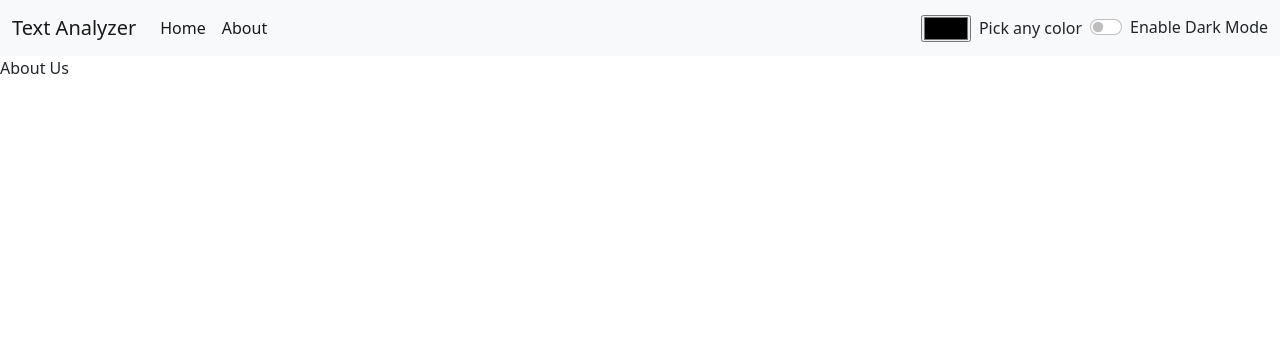
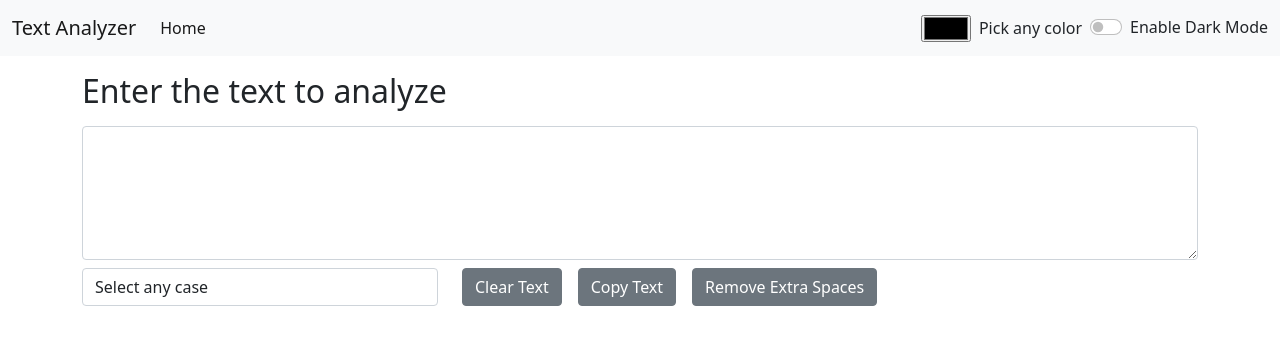
Before and after one commit to shruti49/text-analyzer, a React (Create React App) app: page /about in a window 1280 px wide. Shown: the top 344 px of the page. Built offline with nearby package versions, Linux system fonts and the light colour scheme.

Commit message:
changed the name of project

```diff
--- a/package.json
+++ b/package.json
@@ -1,5 +1,6 @@
 {
-  "name": "todo-list",
+  "name": "text-analyzer",
+  "homepage": "https://shruti49.github.io/text-analyzer",
   "version": "0.1.0",
   "private": true,
   "dependencies": {
@@ -7,6 +8,7 @@
     "@testing-library/react": "^11.2.7",
     "@testing-library/user-event": "^12.8.3",
     "bootstrap": "^5.1.0",
+    "gh-pages": "^3.2.3",
     "react": "^17.0.2",
     "react-dom": "^17.0.2",
     "react-form-hook": "^0.0.1",
@@ -18,6 +20,8 @@
   },
   "scripts": {
     "start": "react-scripts start",
+    "predeploy": "npm run build",
+    "deploy": "gh-pages -d build",
     "build": "react-scripts build",
     "test": "react-scripts test",
     "eject": "react-scripts eject"
--- a/src/App.js
+++ b/src/App.js
@@ -1,9 +1,9 @@
 import React, { useState } from "react";
-import { About } from "./MyComponents/About";
+// import { About } from "./MyComponents/About";
 import { Home } from "./MyComponents/Home";
 import { Navbar } from "./MyComponents/Navbar";
 import { Alert } from "./MyComponents/Alert";
-import { BrowserRouter as Router, Route, Switch, Link } from "react-router-dom";
+// import { BrowserRouter as Router, Route, Switch} from "react-router-dom";
 
 function App() {
 	const [mode, setMode] = useState("Light"); //whether dark mode is enabled or not
@@ -43,7 +43,8 @@ function App() {
 	};
 
 	return (
-		<Router>
+		<>
+	{/* <Router> */}
 			<Navbar
 				title="Text Analyzer"
 				togglMode={modeToggler}
@@ -52,15 +53,16 @@ function App() {
 				color={color}
 			/>
 			<Alert alert={alert} />
-			<Switch>
-				<Route exact path="/">
+			{/* <Switch>
+				<Route exact path="/"> */}
 					<Home mode={mode} showAlert={showAlert} />
-				</Route>
-				<Route path="/about">
-					<About />
-				</Route>
+				{/* </Route>
+				 <Route path="/about">
+				 	<About />
+				 </Route>
 			</Switch>
-		</Router>
+		</Router> */}
+			</>
 	);
 }
 
--- a/src/MyComponents/About.js
+++ b/src/MyComponents/About.js
@@ -1,5 +1,5 @@
-import React from "react";
+// import React from "react";
 
-export const About = () => {
-	return <div>About Us</div>;
-}
+// export const About = () => {
+// 	return <div>About Us</div>;
+// }
--- a/src/MyComponents/Navbar.js
+++ b/src/MyComponents/Navbar.js
@@ -1,5 +1,5 @@
 import React from "react";
-import { Link } from "react-router-dom";
+// import { Link } from "react-router-dom";
 
 export const Navbar = (props) => {
 	return (
@@ -7,9 +7,9 @@ export const Navbar = (props) => {
 			className={`navbar navbar-expand-lg navbar-${props.mode.toLowerCase()} bg-${props.mode.toLowerCase()}`}
 		>
 			<div className="container-fluid">
-				<Link className="navbar-brand" to="/">
+				<a className="navbar-brand" href="/">
 					{props.title}
-				</Link>
+				</a>
 				<button
 					className="navbar-toggler"
 					type="button"
@@ -24,18 +24,18 @@ export const Navbar = (props) => {
 				<div className="collapse navbar-collapse" id="navbarNav">
 					<ul className="navbar-nav">
 						<li className="nav-item">
-							<Link className="nav-link active" aria-current="page" to="/">
+							<a className="nav-link active" aria-current="page" href="/">
 								Home
-							</Link>
+							</a>
 						</li>
 					</ul>
-					<ul className="navbar-nav">
+					{/* <ul className="navbar-nav">
 						<li className="nav-item">
 							<Link className="nav-link active" aria-current="page" to="/about">
 								About
 							</Link>
 						</li>
-					</ul>
+					</ul> */}
 				</div>
 				<div className="mx-2 d-flex align-items-center">
 					<input
```
Also changed, not shown: 1 other file (tests, documents, lock files or other folders).
